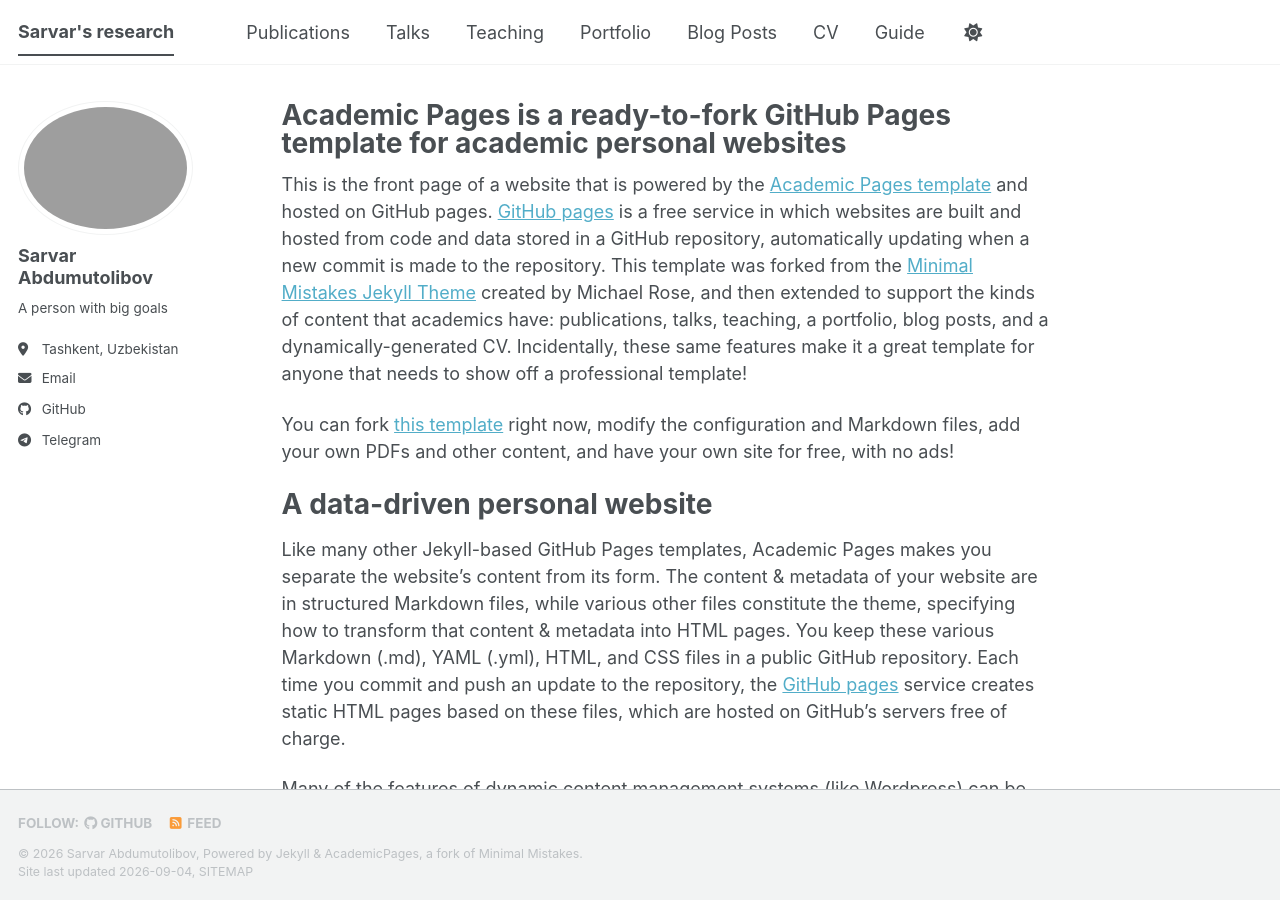
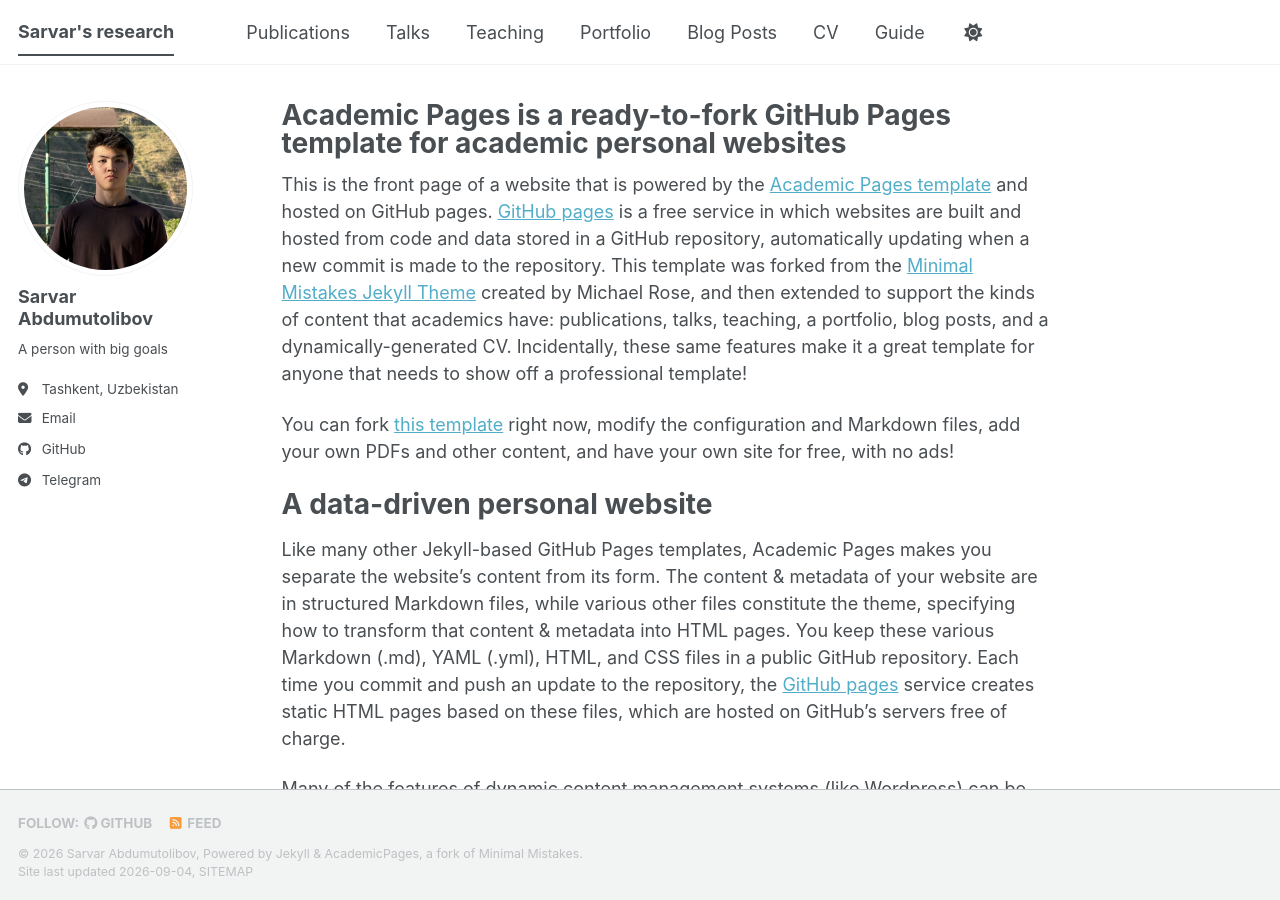
Before and after one commit to sa1rvar/sa1rvar, a Jekyll site: the page built from _pages/about.md, in a window 1280 px wide and 900 px high. Built offline with Jekyll 4.4.1, drawn with Linux system fonts in a browser that asks for light colours; a style sheet for code colours, icons or effects is not loaded.

Commit message:
Update _config.yml

```diff
--- a/_config.yml
+++ b/_config.yml
@@ -23,7 +23,7 @@ repository               : "sa1rvar/sa1rvar.github.io"
 #               Additional customization can be done by editing /_includes/author-profile.html
 author:
   # Biographic information
-  avatar           : "IMG_6743.HEIC"
+  avatar           : "profile github.png"
   name             : "Sarvar Abdumutolibov"
   pronouns         :
   bio              : "A person with big goals"
```
